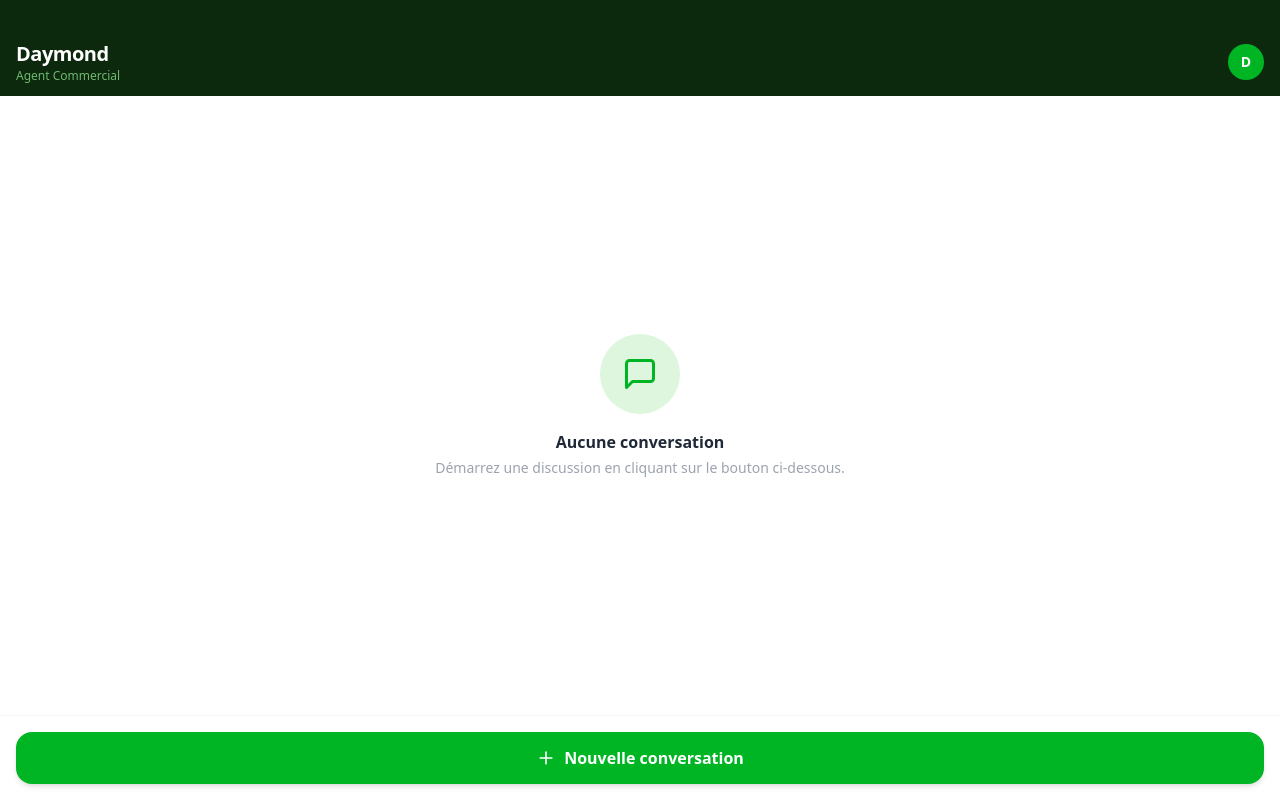
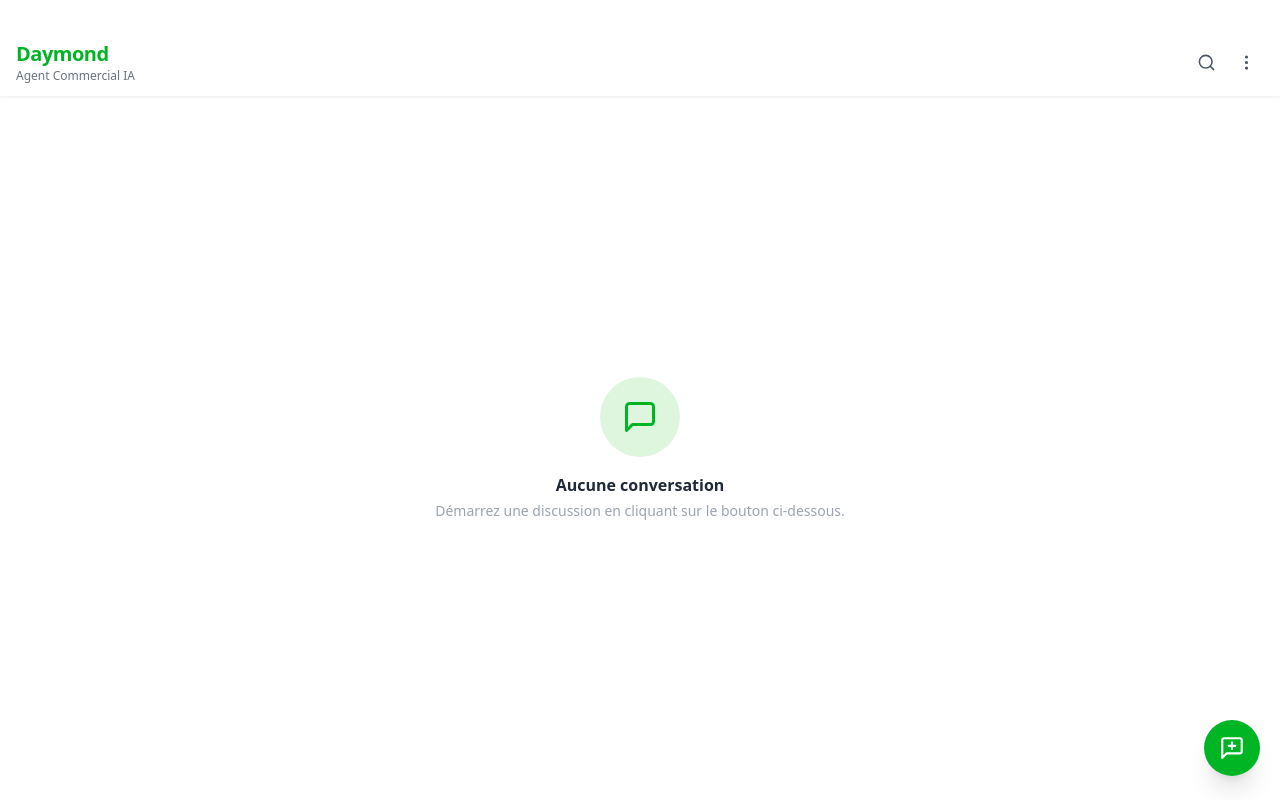
Before and after one commit to Daymond2025/-chat.daymondboutique, a Next.js app: page / in a window 1280 px wide. Built offline with nearby package versions, Linux system fonts and the light colour scheme.

Commit message:
Amelioration v3

```diff
--- a/src/app/page.tsx
+++ b/src/app/page.tsx
@@ -4,12 +4,23 @@ import { useEffect, useState } from 'react';
 import Link from 'next/link';
 import { formatDistanceToNow } from 'date-fns';
 import { fr } from 'date-fns/locale';
-import { MessageSquare, Plus } from 'lucide-react';
+import { MessageSquare, MessageSquarePlus, Search, MoreVertical } from 'lucide-react';
 import { getAllSessions } from '@/lib/session';
 import type { ChatSession } from '@/lib/types';
 
+function safeFormatDistance(dateStr?: string): string {
+  if (!dateStr) return '';
+  const d = new Date(dateStr);
+  if (isNaN(d.getTime())) return '';
+  try {
+    return formatDistanceToNow(d, { addSuffix: true, locale: fr });
+  } catch {
+    return '';
+  }
+}
+
 const AVATAR_COLORS = [
-  'bg-neo',          // vert Daymond
+  'bg-neo',
   'bg-emerald-600',
   'bg-teal-600',
   'bg-cyan-600',
@@ -22,17 +33,6 @@ function avatarColor(name?: string): string {
   return AVATAR_COLORS[idx];
 }
 
-function safeFormatDistance(dateStr?: string): string {
-  if (!dateStr) return '';
-  const d = new Date(dateStr);
-  if (isNaN(d.getTime())) return '';
-  try {
-    return formatDistanceToNow(d, { addSuffix: true, locale: fr });
-  } catch {
-    return '';
-  }
-}
-
 export default function ConversationListPage() {
   const [sessions, setSessions] = useState<ChatSession[]>([]);
 
@@ -43,14 +43,19 @@ export default function ConversationListPage() {
   return (
     <div className="h-dvh flex flex-col bg-white">
 
-      {/* Header style WhatsApp */}
-      <header className="bg-neo-header text-white px-4 pt-10 pb-3 flex items-center justify-between">
+      {/* Header style WhatsApp blanc */}
+      <header className="bg-white px-4 pt-10 pb-3 flex items-center justify-between border-b border-gray-100 shadow-sm">
         <div>
-          <h1 className="text-xl font-bold tracking-tight">Daymond</h1>
-          <p className="text-xs text-neo-light opacity-80">Agent Commercial</p>
+          <h1 className="text-xl font-bold tracking-tight text-neo">Daymond</h1>
+          <p className="text-xs text-gray-500">Agent Commercial IA</p>
         </div>
-        <div className="w-9 h-9 rounded-full bg-neo flex items-center justify-center font-bold text-white text-sm">
-          D
+        <div className="flex items-center gap-1">
+          <button className="w-9 h-9 rounded-full hover:bg-gray-100 flex items-center justify-center transition-colors">
+            <Search size={19} className="text-gray-600" />
+          </button>
+          <button className="w-9 h-9 rounded-full hover:bg-gray-100 flex items-center justify-center transition-colors">
+            <MoreVertical size={19} className="text-gray-600" />
+          </button>
         </div>
       </header>
 
@@ -75,8 +80,8 @@ export default function ConversationListPage() {
               href={`/p/${s.slug}`}
               className="flex items-center gap-3 px-4 py-3 hover:bg-gray-50 active:bg-gray-100 transition-colors"
             >
-              {/* Avatar produit ou initiale colorée */}
-              <div className="relative flex-shrink-0">
+              {/* Avatar produit (image) ou initiale colorée */}
+              <div className="flex-shrink-0">
                 {s.productImage ? (
                   <img
                     src={s.productImage}
@@ -109,14 +114,14 @@ export default function ConversationListPage() {
         )}
       </div>
 
-      {/* FAB — nouvelle conversation */}
-      <div className="p-4 border-t border-gray-100 bg-white">
+      {/* FAB circulaire style WhatsApp */}
+      <div className="fixed bottom-6 right-5 z-10">
         <Link
           href="/p/general"
-          className="flex items-center justify-center gap-2 w-full bg-neo text-white font-semibold py-3.5 rounded-2xl shadow-md hover:bg-neo-dark active:scale-95 transition-all"
+          className="w-14 h-14 bg-neo text-white rounded-full flex items-center justify-center shadow-xl hover:bg-neo-dark active:scale-95 transition-all"
+          aria-label="Nouvelle conversation"
         >
-          <Plus size={20} />
-          Nouvelle conversation
+          <MessageSquarePlus size={26} />
         </Link>
       </div>
     </div>
--- a/src/components/AgentHeader.tsx
+++ b/src/components/AgentHeader.tsx
@@ -19,23 +19,24 @@ export default function AgentHeader({ agent, isOnline, aiActive, productImage, o
   const avatarSrc   = productImage ?? agent.avatar_url ?? null;
 
   return (
-    <header className="bg-neo-header text-white flex items-center gap-2 px-2 py-3 sticky top-0 z-20 shadow-md">
+    <header className="bg-white text-gray-900 flex items-center gap-2 px-2 py-2.5 sticky top-0 z-20 shadow-sm border-b border-gray-100">
+
       {/* Bouton retour */}
       <button
         onClick={() => router.push('/')}
-        className="w-9 h-9 flex items-center justify-center rounded-full hover:bg-neo-dark transition-colors flex-shrink-0"
+        className="w-9 h-9 flex items-center justify-center rounded-full hover:bg-gray-100 transition-colors flex-shrink-0"
         aria-label="Retour"
       >
-        <ArrowLeft size={20} />
+        <ArrowLeft size={22} className="text-gray-700" />
       </button>
 
-      {/* Avatar — image produit prioritaire, puis avatar agent, puis initiales */}
+      {/* Avatar */}
       <div className="relative flex-shrink-0">
         {avatarSrc ? (
           <img
             src={avatarSrc}
             alt={agent.name}
-            className="w-10 h-10 rounded-full object-cover border-2 border-neo-light"
+            className="w-10 h-10 rounded-full object-cover"
           />
         ) : (
           <div className="w-10 h-10 rounded-full bg-neo flex items-center justify-center text-white font-bold text-sm">
@@ -43,46 +44,44 @@ export default function AgentHeader({ agent, isOnline, aiActive, productImage, o
           </div>
         )}
         <span
-          className={`absolute bottom-0 right-0 w-3 h-3 rounded-full border-2 border-neo-header ${
-            isOnline ? 'bg-green-400' : 'bg-gray-400'
+          className={`absolute bottom-0 right-0 w-3 h-3 rounded-full border-2 border-white ${
+            isOnline ? 'bg-green-400' : 'bg-gray-300'
           }`}
         />
       </div>
 
       {/* Nom + statut */}
       <div className="flex-1 min-w-0">
-        <p className="font-semibold text-sm leading-tight truncate">{agent.name}</p>
-        <p className="text-xs text-neo-light leading-tight">
+        <p className="font-semibold text-sm leading-tight truncate text-gray-900">{agent.name}</p>
+        <p className="text-xs leading-tight text-neo font-medium">
           {!aiActive ? 'Un conseiller va vous répondre…' : isOnline ? 'En ligne' : 'Agent Daymond'}
         </p>
       </div>
 
       {/* Actions */}
-      <div className="flex items-center gap-1">
-        {/* Boutique */}
+      <div className="flex items-center gap-0.5">
         <button
           onClick={onOpenCatalog}
-          className="w-9 h-9 flex items-center justify-center rounded-full hover:bg-neo-dark transition-colors"
+          className="w-9 h-9 flex items-center justify-center rounded-full hover:bg-gray-100 transition-colors"
           title="Voir le catalogue"
         >
-          <Store size={18} />
+          <Store size={19} className="text-gray-600" />
         </button>
 
-        {/* Appel */}
         <a
           href={phoneNumber ? `tel:${phoneNumber}` : undefined}
           className={`w-9 h-9 flex items-center justify-center rounded-full transition-colors ${
-            phoneNumber ? 'hover:bg-neo-dark cursor-pointer' : 'opacity-40 cursor-not-allowed'
+            phoneNumber ? 'hover:bg-gray-100 cursor-pointer' : 'opacity-30 cursor-not-allowed'
           }`}
           title={phoneNumber ? `Appeler : ${phoneNumber}` : 'Numéro non configuré'}
           aria-disabled={!phoneNumber}
           onClick={(e) => { if (!phoneNumber) e.preventDefault(); }}
         >
-          <Phone size={18} />
+          <Phone size={19} className="text-gray-600" />
         </a>
 
-        <button className="w-9 h-9 flex items-center justify-center rounded-full hover:bg-neo-dark transition-colors">
-          <MoreVertical size={18} />
+        <button className="w-9 h-9 flex items-center justify-center rounded-full hover:bg-gray-100 transition-colors">
+          <MoreVertical size={19} className="text-gray-600" />
         </button>
       </div>
     </header>
--- a/src/components/ChatWindow.tsx
+++ b/src/components/ChatWindow.tsx
@@ -197,6 +197,13 @@ export default function ChatWindow({ slug, initialProduct, initialAgent }: Props
         });
         setLastId(agentMsg.id);
         updateLastId(slug, agentMsg.id);
+        // Sauvegarde l'image produit dans la session dès que le recap est détecté
+        if (result.order_recap?.product_image) {
+          saveSession(slug, sessionToken, agentMsg.id, {
+            productName:  result.order_recap.product_name ?? undefined,
+            productImage: result.order_recap.product_image,
+          });
+        }
         setIsTyping(false);
         if (!result.order_recap && agentMsg.quick_replies?.length) {
           setQuickReplies(agentMsg.quick_replies);
--- a/src/components/OrderRecapCard.tsx
+++ b/src/components/OrderRecapCard.tsx
@@ -117,23 +117,26 @@ export default function OrderRecapCard({ recap, isConfirmed, onConfirm, onModify
         </div>
       </div>
 
-      {/* Boutons action */}
-      {!isConfirmed && (
+      {/* Boutons action — toujours visibles, adaptés selon statut */}
       <div className="flex gap-3 mt-3 px-1">
         <button
           onClick={onModify}
           className="flex-1 py-3 rounded-full border-2 border-gray-300 text-gray-600 font-semibold text-sm hover:bg-gray-50 active:scale-95 transition-all"
         >
-            Modifier
+          {isConfirmed ? 'Modifier ma commande' : 'Modifier'}
         </button>
         <button
-            onClick={onConfirm}
-            className="flex-1 py-3 rounded-full bg-neo text-white font-bold text-sm hover:bg-neo-dark active:scale-95 transition-all shadow-md uppercase tracking-wide"
+          onClick={isConfirmed ? undefined : onConfirm}
+          disabled={isConfirmed}
+          className={`flex-1 py-3 rounded-full font-bold text-sm transition-all shadow-md uppercase tracking-wide
+            ${isConfirmed
+              ? 'bg-green-100 text-green-700 cursor-default'
+              : 'bg-neo text-white hover:bg-neo-dark active:scale-95'
+            }`}
         >
-            Je Confirme
+          {isConfirmed ? 'Confirmée ✓' : 'Je Confirme'}
         </button>
       </div>
-      )}
     </div>
   );
 }
```
Lines whose indentation alone changed are shown as unchanged.
